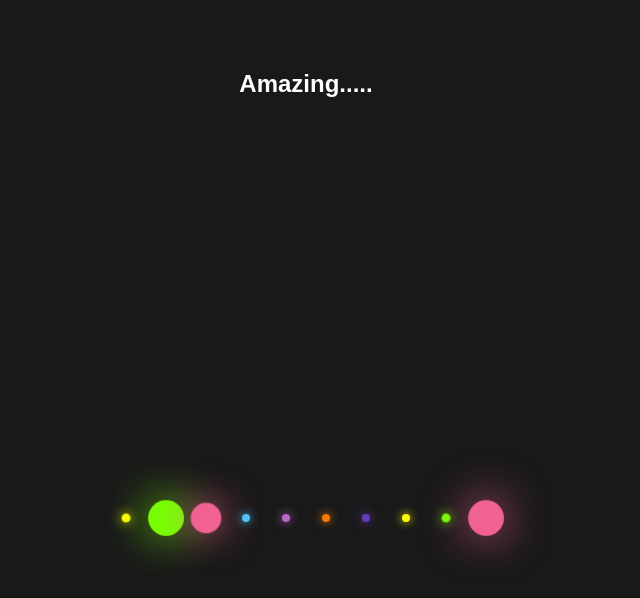
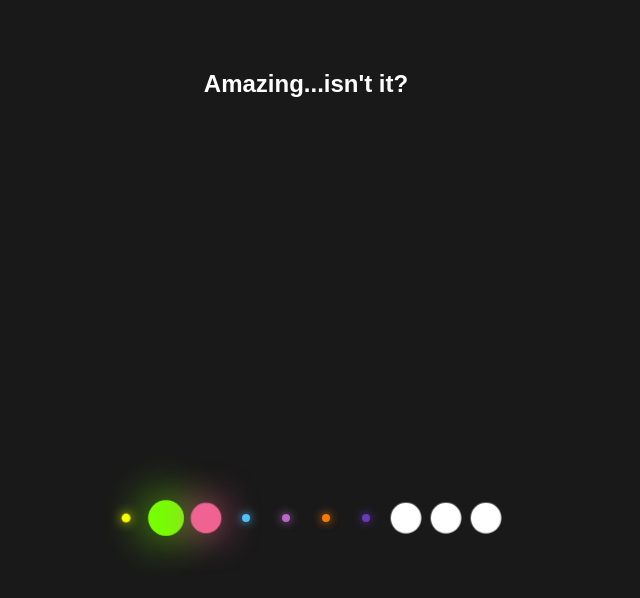
Before and after one commit to ChristianTraxler/my-first-repo, a plain HTML site: page index.html in a window 1280 px wide. Shown: the whole page, without its empty margins (334-974 px from the left). Drawn offline with Linux system fonts and the light colour scheme.

Commit message:
updated header

```diff
--- a/index.html
+++ b/index.html
@@ -8,7 +8,7 @@
 </head>
 <body>
   <div>
-    <h2>Amazing.....</h2>
+    <h2>Amazing...isn't it?</h2>
     <ul>
       <li></li>
       <li></li>
--- a/styles.css
+++ b/styles.css
@@ -77,21 +77,3 @@ ul li:nth-child(7) {
   background: #673ab7;
   box-shadow: 0 0 50px #673ab7;
 }
-
-ul li:nth-child(8) {
-  animation-delay: -0.6s;
-  background: #ffff00;
-  box-shadow: 0 0 50px #ffff00;
-}
-
-ul li:nth-child(9) {
-  animation-delay: -0.4s;
-  background: #76ff03;
-  box-shadow: 0 0 50px #76ff03;
-}
-
-ul li:nth-child(10) {
-  animation-delay: -0.2s;
-  background: #f06292;
-  box-shadow: 0 0 50px #f06292;
-}
```
